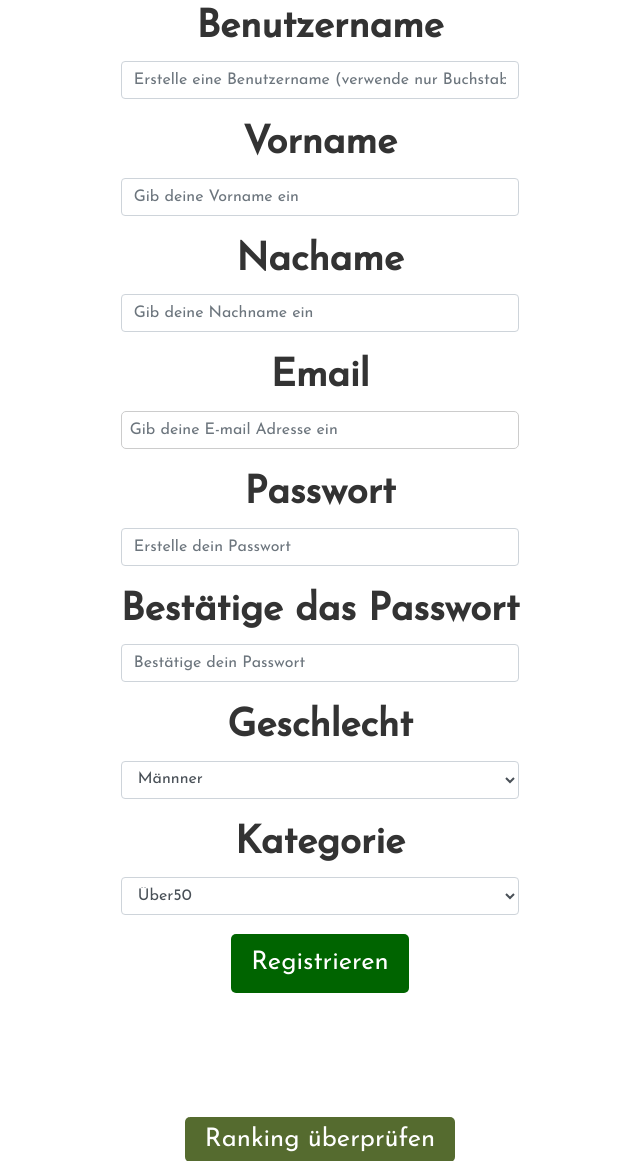
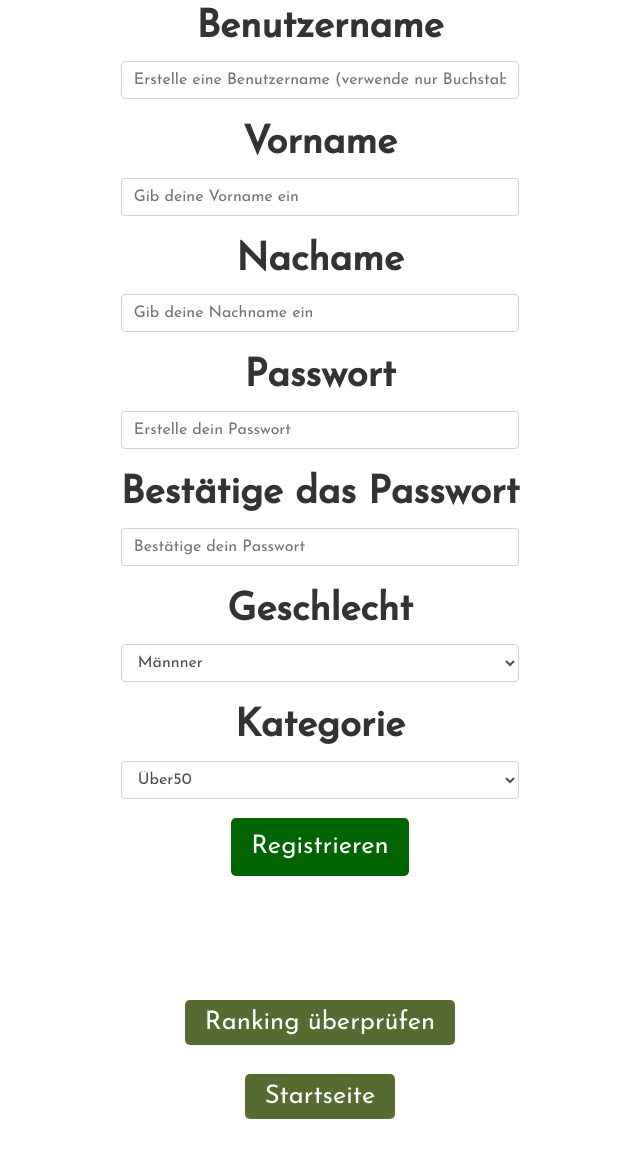
Before and after one commit to buczekEngineering/Deployment-Boulderjager, a Django app: page /signup in a window 1280 px wide. Shown: the part 99-1260 px from the top of the page, without its empty margins (320-960 px from the left). Run offline with Django 4.2, Linux system fonts and the light colour scheme; some libraries are stand-ins or nearby versions.

Commit message:
deleted email from registration

```diff
--- a/Boulderjager/jagd/templates/authentication/signup.html
+++ b/Boulderjager/jagd/templates/authentication/signup.html
@@ -28,10 +28,10 @@
             <label for="lname">Nachame</label>
             <input type="text" class="form-control" id="lname" name="lname" placeholder="Gib deine Nachname ein" Required>
         </div>
-         <div class="form-group">
+        <!-- <div class="form-group">
             <label for="email">Email</label>
             <input type="email" class="form-control" id="email" name="email" placeholder="Gib deine E-mail Adresse ein" Required>
-        </div>
+        </div>-->
         <div class="form-group">
             <label for="pass1">Passwort</label>
             <input type="password" class="form-control" id="pass1" name="pass1" placeholder="Erstelle dein Passwort" Required>
--- a/Boulderjager/jagd/views.py
+++ b/Boulderjager/jagd/views.py
@@ -144,7 +144,7 @@
         username = request.POST['username']
         fname = request.POST['fname']
         lname = request.POST['lname']
-        email = request.POST['email']
+        #email = request.POST['email']
         pass1 = request.POST['pass1']
         pass2 = request.POST['pass2']
 
@@ -157,9 +157,9 @@
             messages.error(request, "Der Benutzername muss weniger als 20 Zeichen lang sein!!")
             return render(request, "authentication/signup.html")
 
-        if User.objects.filter(email=email).exists():
-            messages.error(request, "E-Mail Bereits registriert!!")
-            return render(request, "authentication/signup.html")
+        #if User.objects.filter(email=email).exists():
+        #    messages.error(request, "E-Mail Bereits registriert!!")
+        #    return render(request, "authentication/signup.html")
 
         if pass1 != pass2:
             messages.error(request, "Passwörter stimmen nicht überein!!")
@@ -169,7 +169,7 @@
             messages.error(request, "Der Benutzername muss alphanumerisch sein!!")
             return render(request, "authentication/signup.html")
 
-        myuser = User.objects.create_user(username, email, pass1)
+        myuser = User.objects.create_user(username, "", pass1)
         myuser.first_name = fname
         myuser.last_name = lname
         myuser.is_active = True
```
